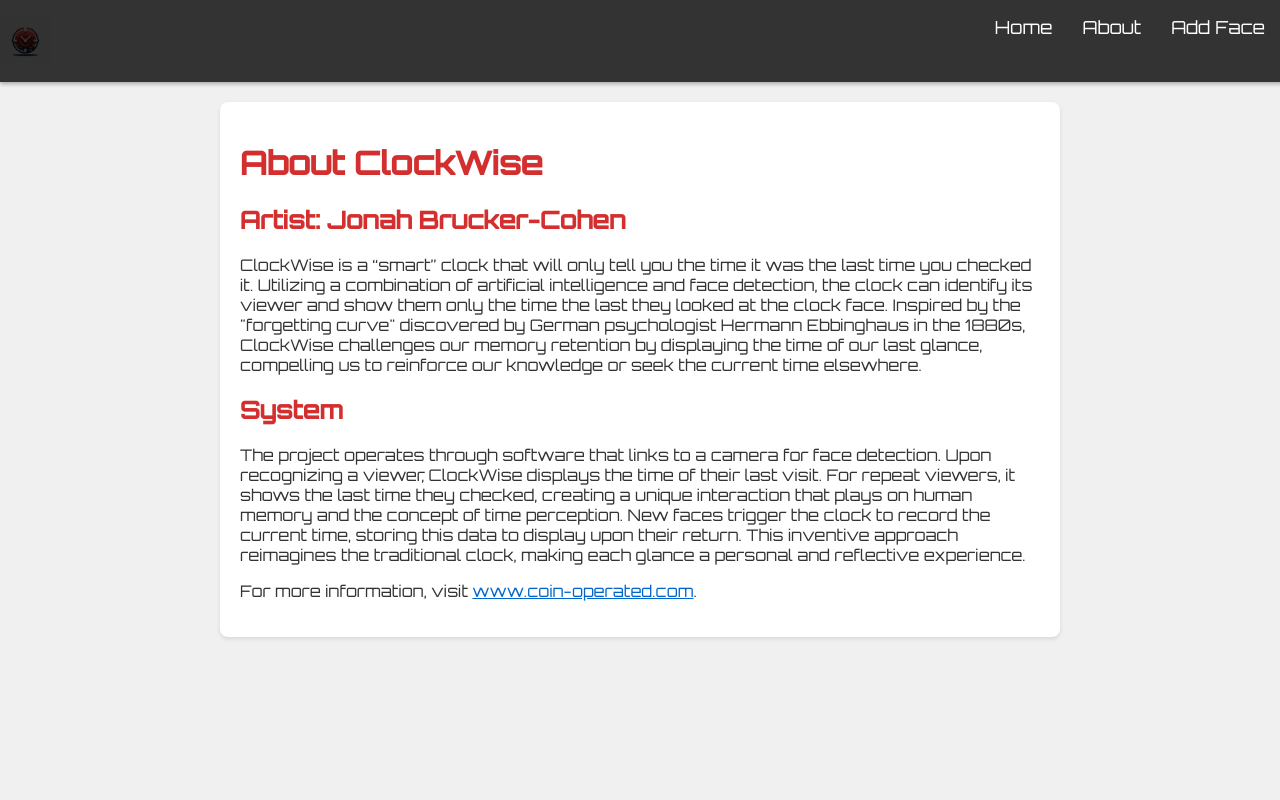
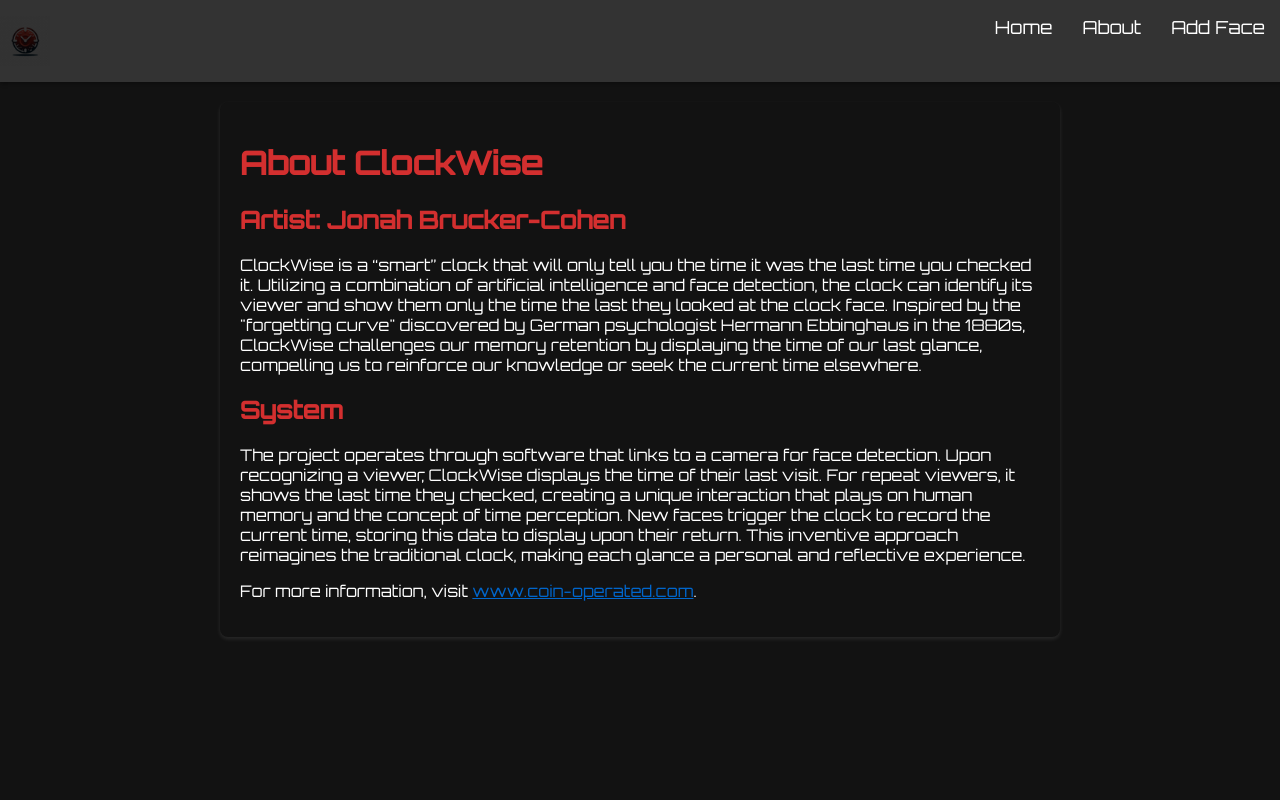
Before and after one commit to faizanasghar43/real-time-flask-facial-clock, a Flask app: page /about in a window 1280 px wide. Run offline with Flask 3, Linux system fonts and the light colour scheme; parts of the project's set-up code (start-up, migrations or seed data) failed here and were passed over.

Commit message:
Update styles.css

```diff
--- a/static/styles.css
+++ b/static/styles.css
@@ -355,8 +355,8 @@ body, html {
 
 nav {
   width: 100%;
-  background-color: #333;
-  color: white;
+/*   background-color: #333;
+  color: white; */
   padding: 1rem 0;
   box-shadow: 0 2px 4px rgba(0, 0, 0, 0.3);
   display: flex;
@@ -375,7 +375,7 @@ nav a {
   padding: 20px;
   border-radius: 8px;
   box-shadow: 0 2px 4px rgba(0, 0, 0, 0.1);
-  background-color: #FFFFFF;
+/*   background-color: #FFFFFF; */
   transition: background-color 0.3s, box-shadow 0.3s; }
 
 #ClockWise {
@@ -476,3 +476,18 @@ input[type="submit"]:hover {
 #captureBtn:hover {
   background-color: #0056b3;
   /* A darker shade of blue for hover state */ }
+body,
+html {
+    background-color: #121212;
+    color: #ffffff;
+}
+
+nav {
+    background-color: #333;
+    color: white;
+}
+
+.container {
+    background-color: #121212 !important;
+    box-shadow: 0 2px 4px rgba(255, 255, 255, 0.1);
+}
```
